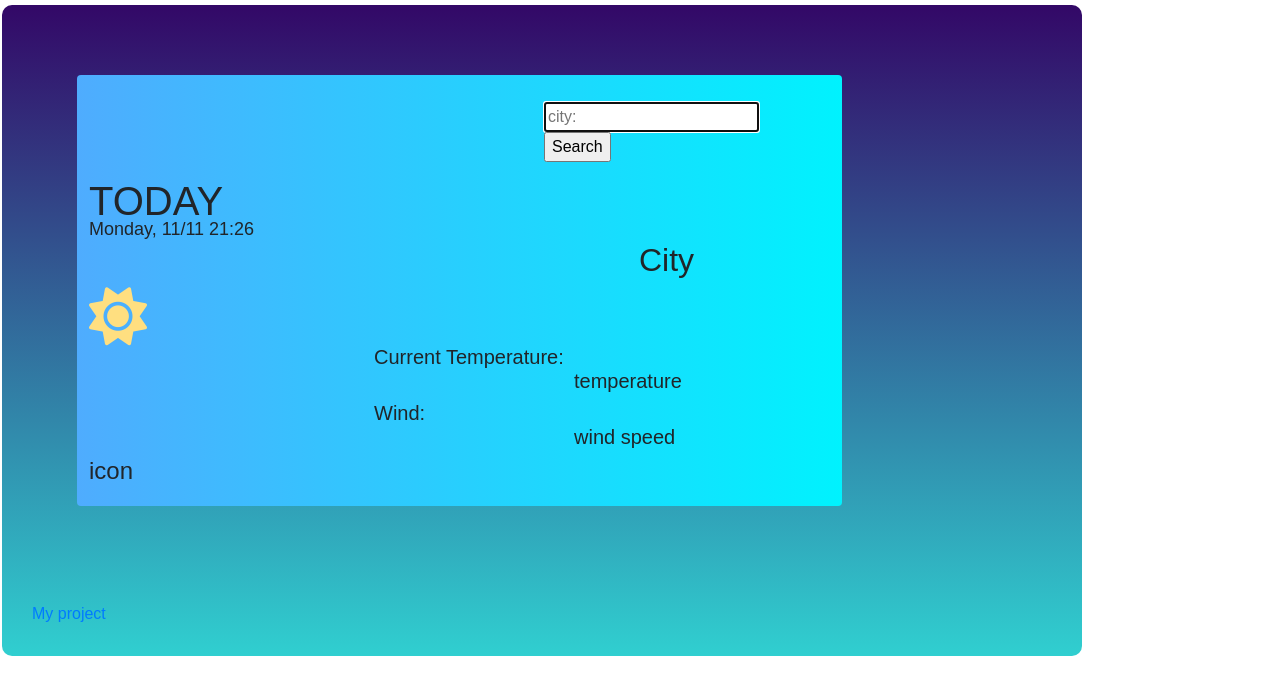
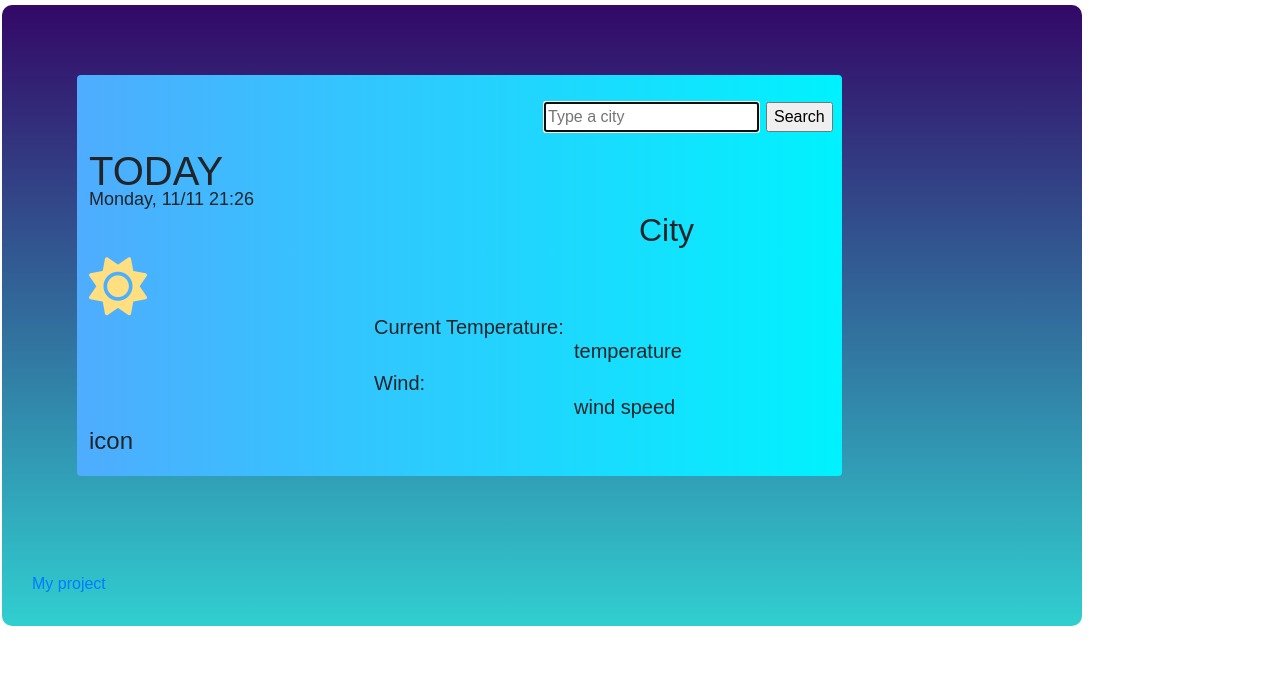
Before and after one commit to Maria-Geadas/second-try, a plain HTML site: page index.html in a window 1280 px wide. Drawn offline with nearby package versions, Linux system fonts and the light colour scheme.

Commit message:
Modified the search form

```diff
--- a/index.html
+++ b/index.html
@@ -24,14 +24,20 @@
       <section>
         <header>
           <form>
+            <div class="row">
+              <div class="col-9">
                 <input
                   type="text"
                   id="local"
-              placeholder="city:"
+                  placeholder="Type a city"
                   autofocus="on"
                   autocomplete="off"
                 />
+              </div>
+              <div class="col-3">
                 <input type="submit" id="action" value="Search" />
+              </div>
+            </div>
           </form>
         </header>
         <h1>
```
Lines whose indentation alone changed are shown as unchanged.
